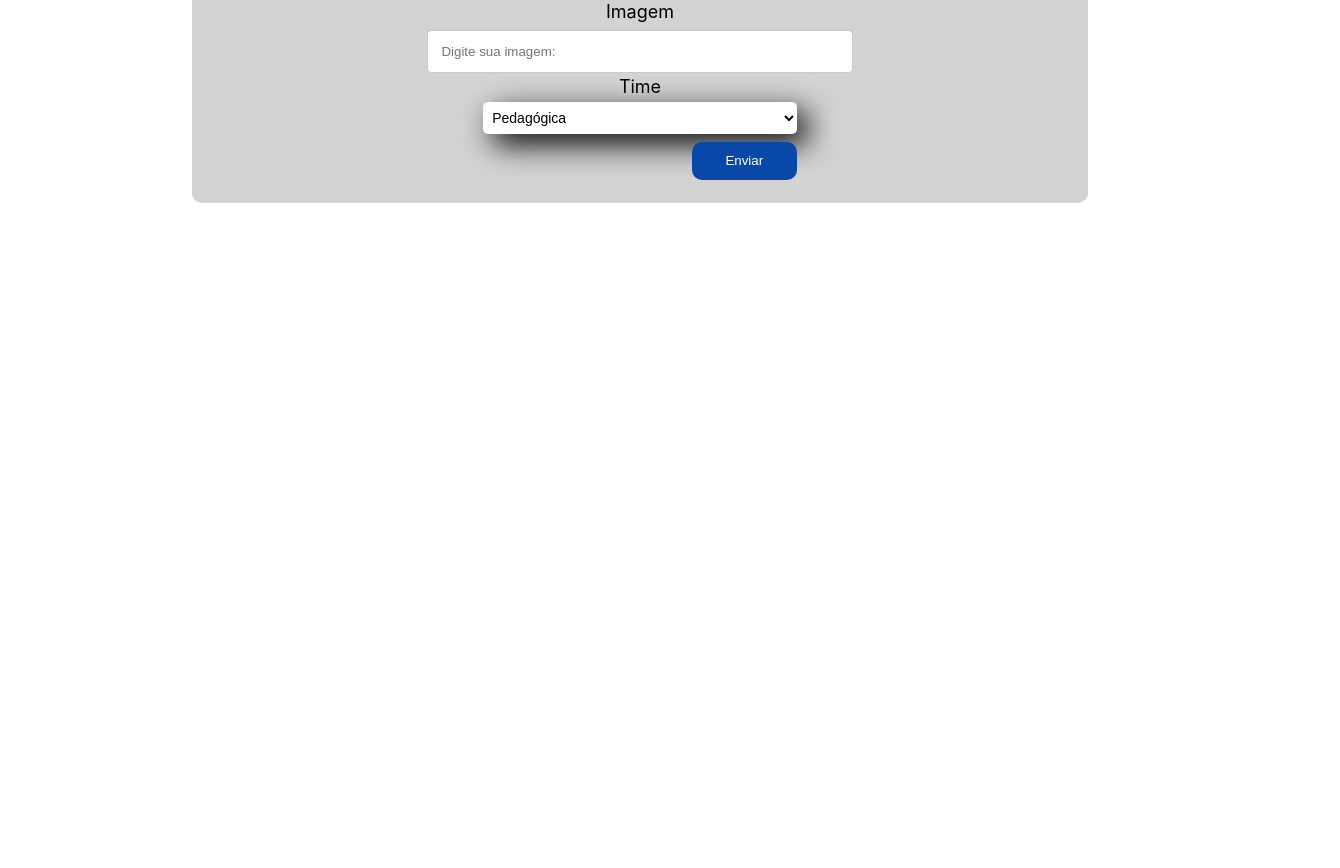
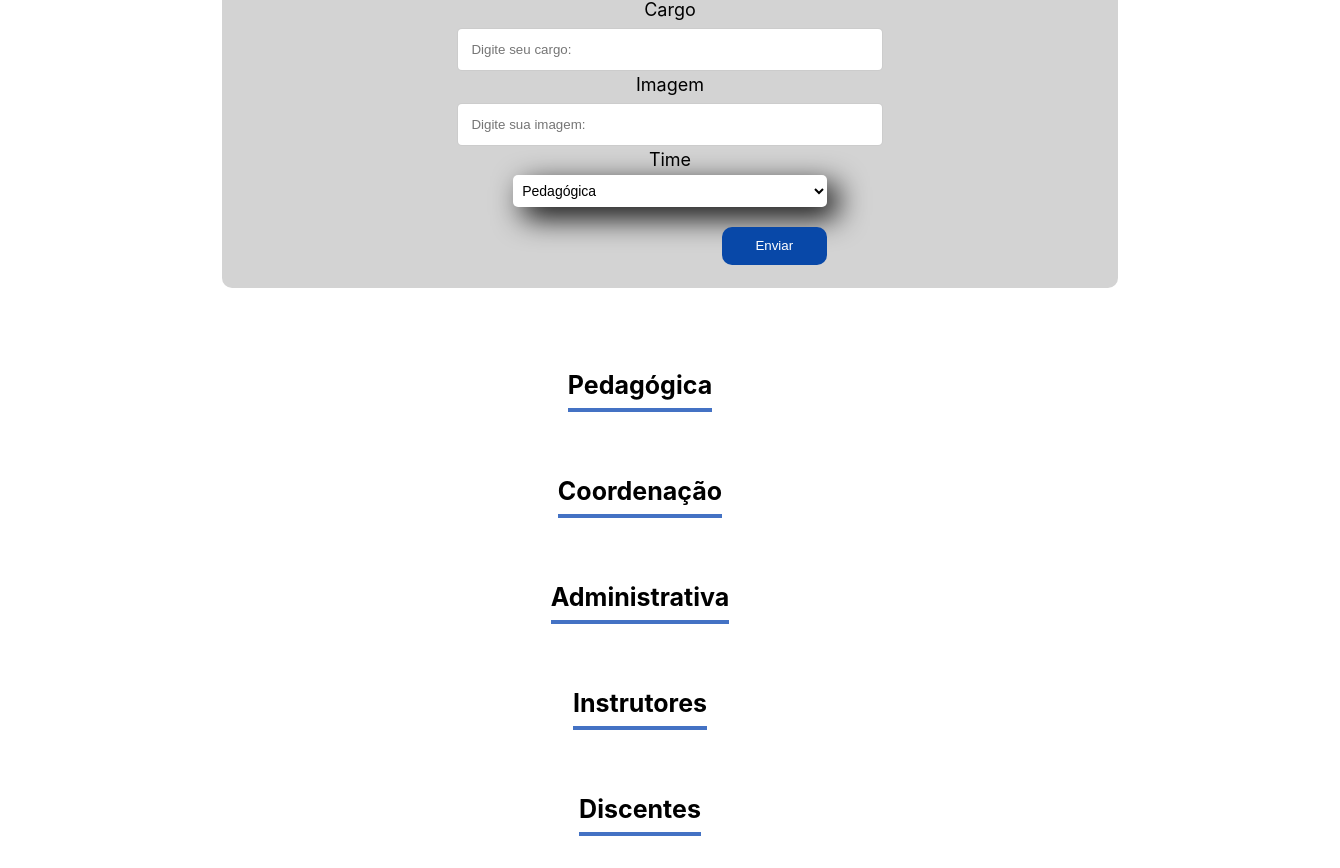
Before and after one commit to EuGenio00/Formulario-React, a React (Create React App) app: page / in a window 1280 px wide. Shown: the part 717-1585 px from the top of the page, 1340 px wide, since content can reach past the window. Before the commit the page ends 970 px from the top, so only its background shows below. Built offline with nearby package versions, Linux system fonts and the light colour scheme.

Commit message:
adicionando seção para times

```diff
--- a/src/App.js
+++ b/src/App.js
@@ -2,8 +2,27 @@
 import { useState } from 'react';
 import Banner from './components/Banner/Banner';
 import Formulario from './components/Formulario';
+import Time from './components/Time';
 
 function App() {
+
+  const times = [
+    {nome: 'Pedagógica',
+    corFundo: '#5b9bd5'
+    },
+    {nome: 'Administrativa',
+    corFundo: '#e7e6e6'
+    },
+    {nome: 'Instrutores',
+    corFundo: '#5b9bd5'
+    },
+    {nome: 'Coordenação',
+    corFundo: '#e7e6e6'
+    },
+    {nome: 'Discentes',
+    corFundo: '#5b9bd5'
+    }
+  ];
 
   const [colaboradores, setColaboradores] = useState([]);
 
@@ -17,6 +36,11 @@ function App() {
       <Banner />
       <Formulario
       aoColaboradorCadastrado = {colaborador => aoNovoColaboradorAdicionado(colaborador)}/>
+      <Time tituloNome= "Pedagógica"/>
+      <Time tituloNome= "Coordenação"/>
+      <Time tituloNome= "Administrativa"/>
+      <Time tituloNome= "Instrutores"/>
+      <Time tituloNome= "Discentes"/>
     </div>
   );
 }
--- a/src/components/Button/Button.css
+++ b/src/components/Button/Button.css
@@ -2,7 +2,7 @@
 .botaoContent {
   max-width: 100%;
   width: 35%;
-  margin: 8px;
+  margin: 20px 0 8px;
   display: flex;
   justify-content: flex-end;
 }
--- a/src/components/Formulario/Formulario.css
+++ b/src/components/Formulario/Formulario.css
@@ -4,6 +4,12 @@
   display: flex;
   justify-content: center;
   flex-direction: column;
+  padding: 30px 30px 0;
+}
+
+.formContent h1{
+  border-bottom: 4px solid orange;
+  max-width: 360px;
 }
 
 form{
--- /dev/null
+++ b/src/components/Time/Time.css
@@ -0,0 +1,19 @@
+.time {
+  text-align: center;
+  padding: 32px;
+}
+
+.time h3 {
+  font-size: 25px;
+  border-bottom: 4px solid #4472c4;
+  display: inline-block;
+  padding-bottom: 8px;
+  margin: 0;
+}
+
+.time .colaboradores {
+  display: flex;
+  justify-content: space-around;
+  margin-top: 32px;
+  flex-wrap: wrap;
+}
--- /dev/null
+++ b/src/components/Time/index.js
@@ -0,0 +1,11 @@
+import './Time.css'
+
+const Time = (props) => {
+  return(
+    <section className='time'>
+      <h3>{props.tituloNome}</h3>
+    </section>
+  )
+}
+
+export default Time;
```
